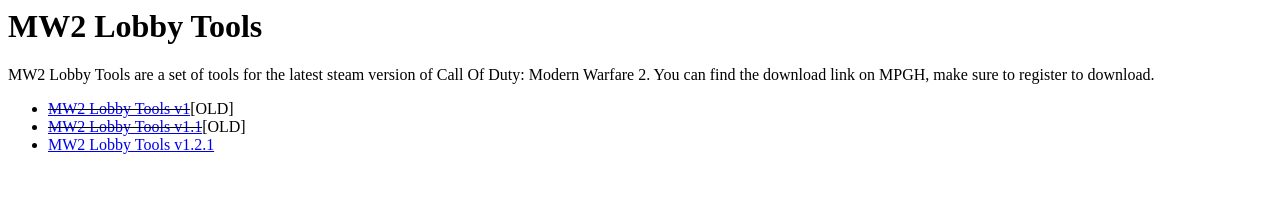
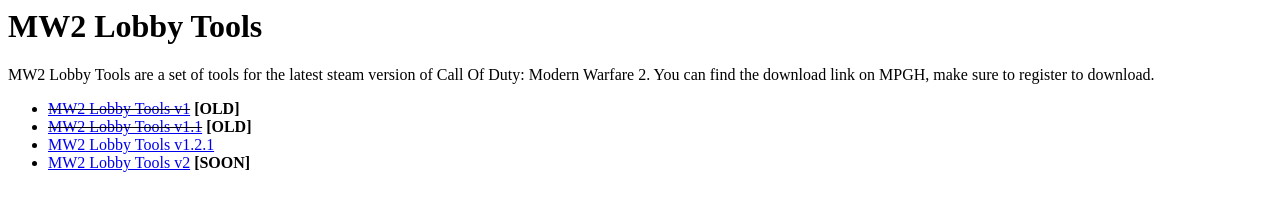
Before and after one commit to Scoudem/scoudem.github.io, a plain HTML site: page index.html in a window 1280 px wide. Drawn offline with Linux system fonts and the light colour scheme.

Commit message:
Update index.html

```diff
--- a/index.html
+++ b/index.html
@@ -10,9 +10,10 @@
 		MW2 Lobby Tools are a set of tools for the latest steam version of Call Of Duty: Modern Warfare 2.
 		You can find the download link on MPGH, make sure to register to download.
 		<ul>
-			<li><s><a href="http://www.mpgh.net/forum/showthread.php?t=1073495">MW2 Lobby Tools v1</a></s>[OLD]</li>
-			<li><s><a href="http://www.mpgh.net/forum/showthread.php?t=1073912">MW2 Lobby Tools v1.1</a></s>[OLD]</li>
+			<li><s><a href="http://www.mpgh.net/forum/showthread.php?t=1073495">MW2 Lobby Tools v1</a></s> <b>[OLD]</b></li>
+			<li><s><a href="http://www.mpgh.net/forum/showthread.php?t=1073912">MW2 Lobby Tools v1.1</a></s> <b>[OLD]</b></li>
 			<li><a href="http://www.mpgh.net/forum/showthread.php?t=1076327">MW2 Lobby Tools v1.2.1</a></li>
+			<li><a href="#">MW2 Lobby Tools v2</a> <b>[SOON]</b></li>
 		</ul>
 	</body>
 </html>
```
